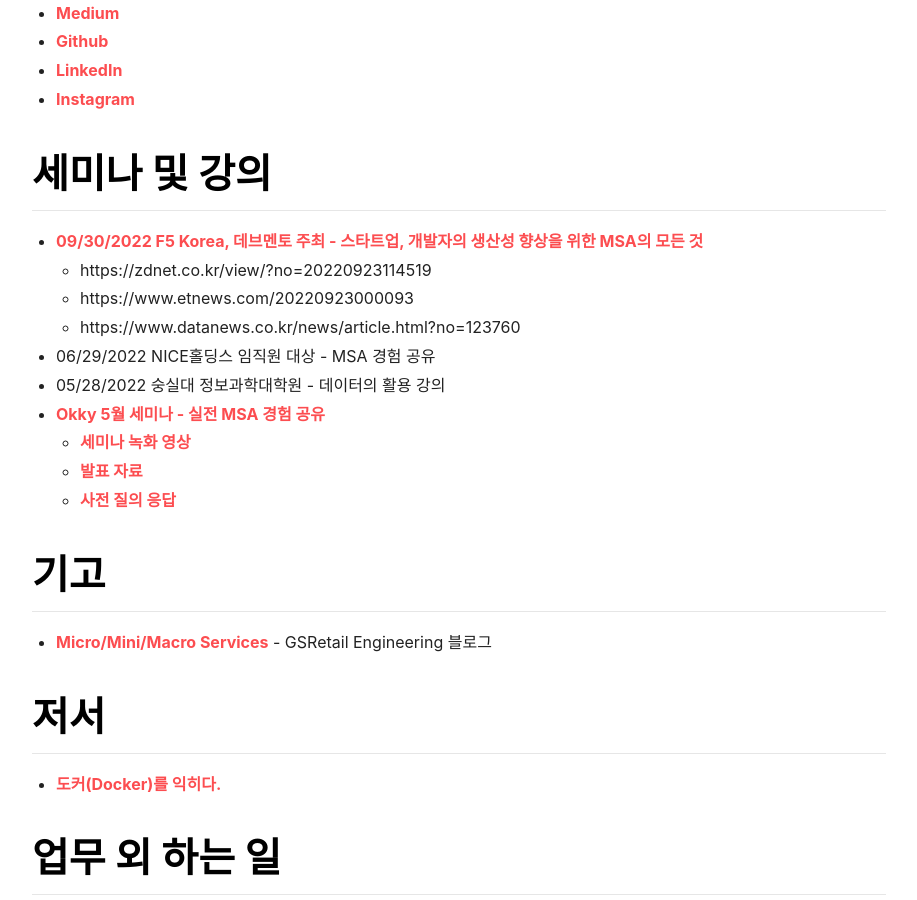
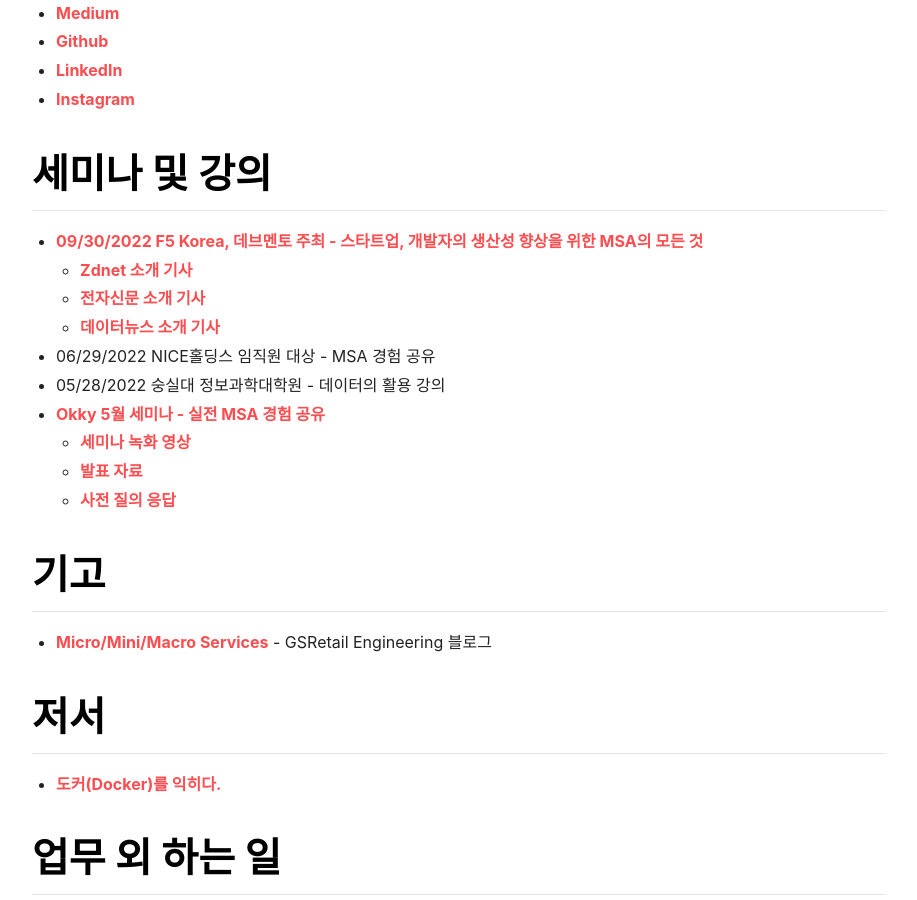
Before and after one commit to giljae/giljae.github.io, a Jekyll site: the page built from about.md, in a window 1280 px wide and 900 px high, scrolled down 564 px. Shown: the whole window, without its empty margins (181-1098 px from the left). Built offline with Jekyll 4.4.1, drawn with Linux system fonts in a browser that asks for light colours.

Commit message:
Update about.md

```diff
--- a/about.md
+++ b/about.md
@@ -43,9 +43,9 @@
 
 # 세미나 및 강의
 * [09/30/2022 F5 Korea, 데브멘토 주최 - 스타트업, 개발자의 생산성 향상을 위한 MSA의 모든 것](http://www.itonair.tv/class/developermeetup/?wcs_timestamp=1664546400)
-  * https://zdnet.co.kr/view/?no=20220923114519
-  * https://www.etnews.com/20220923000093
-  * https://www.datanews.co.kr/news/article.html?no=123760
+  * [Zdnet 소개 기사](https://zdnet.co.kr/view/?no=20220923114519)
+  * [전자신문 소개 기사](https://www.etnews.com/20220923000093)
+  * [데이터뉴스 소개 기사](https://www.datanews.co.kr/news/article.html?no=123760)
 * 06/29/2022 NICE홀딩스 임직원 대상 - MSA 경험 공유
 * 05/28/2022 숭실대 정보과학대학원 - 데이터의 활용 강의
 * [Okky 5월 세미나 - 실전 MSA 경험 공유](https://okky.kr/article/1229709)
```
